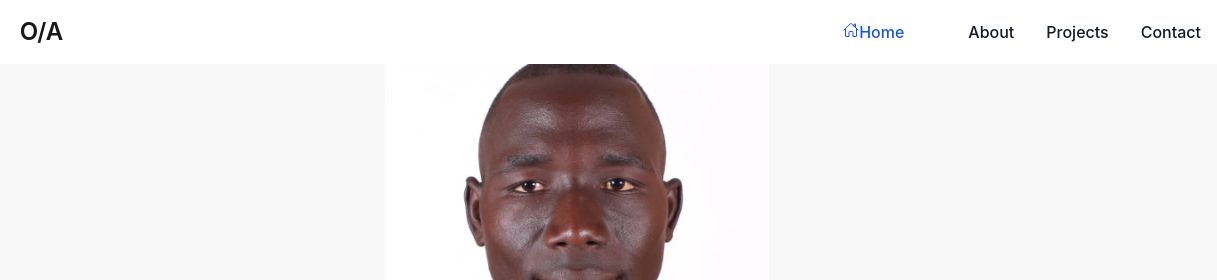
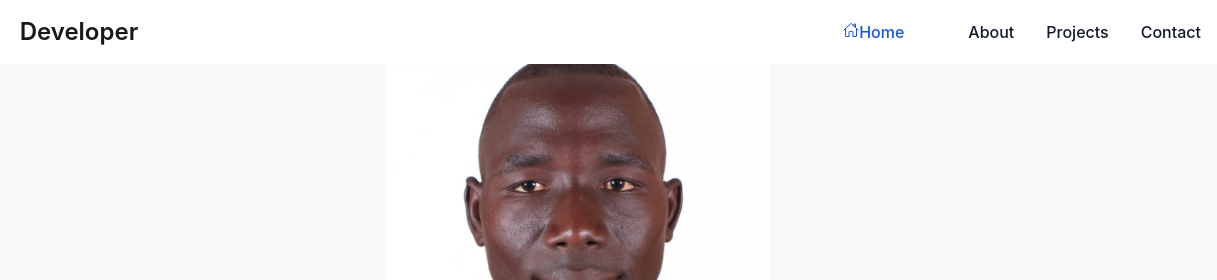
Before and after one commit to OJOK314/Portfolio, a plain HTML site: page About.html in a window 1280 px wide. Shown: the top 280 px of the page, 63-1280 px from the left. Drawn offline with nearby package versions, Linux system fonts and the light colour scheme.

Commit message:
add some text

```diff
--- a/About.html
+++ b/About.html
@@ -48,7 +48,7 @@
   <div class="max-w-screen-xl flex flex-wrap items-center justify-between mx-auto p-4">
     <a href="https://flowbite.com/" class="flex items-center space-x-3 rtl:space-x-reverse">
         <img src="https://flowbite.com/docs/images/logo.svg" class="h-8" alt="Flowbite Logo" />
-        <span class="self-center text-2xl font-semibold whitespace-nowrap dark:text-white">O/A</span>
+        <span class="self-center text-2xl font-semibold whitespace-nowrap dark:text-whitegit">Developer</span>
     </a>
     <button data-collapse-toggle="navbar-default" type="button" class="inline-flex items-center p-2 w-10 h-10 justify-center text-sm text-gray-500 rounded-lg md:hidden hover:bg-gray-100 focus:outline-none focus:ring-2 focus:ring-gray-200 dark:text-gray-400 dark:hover:bg-gray-700 dark:focus:ring-gray-600" aria-controls="navbar-default" aria-expanded="false">
         <span class="sr-only">Open main menu</span>
```
